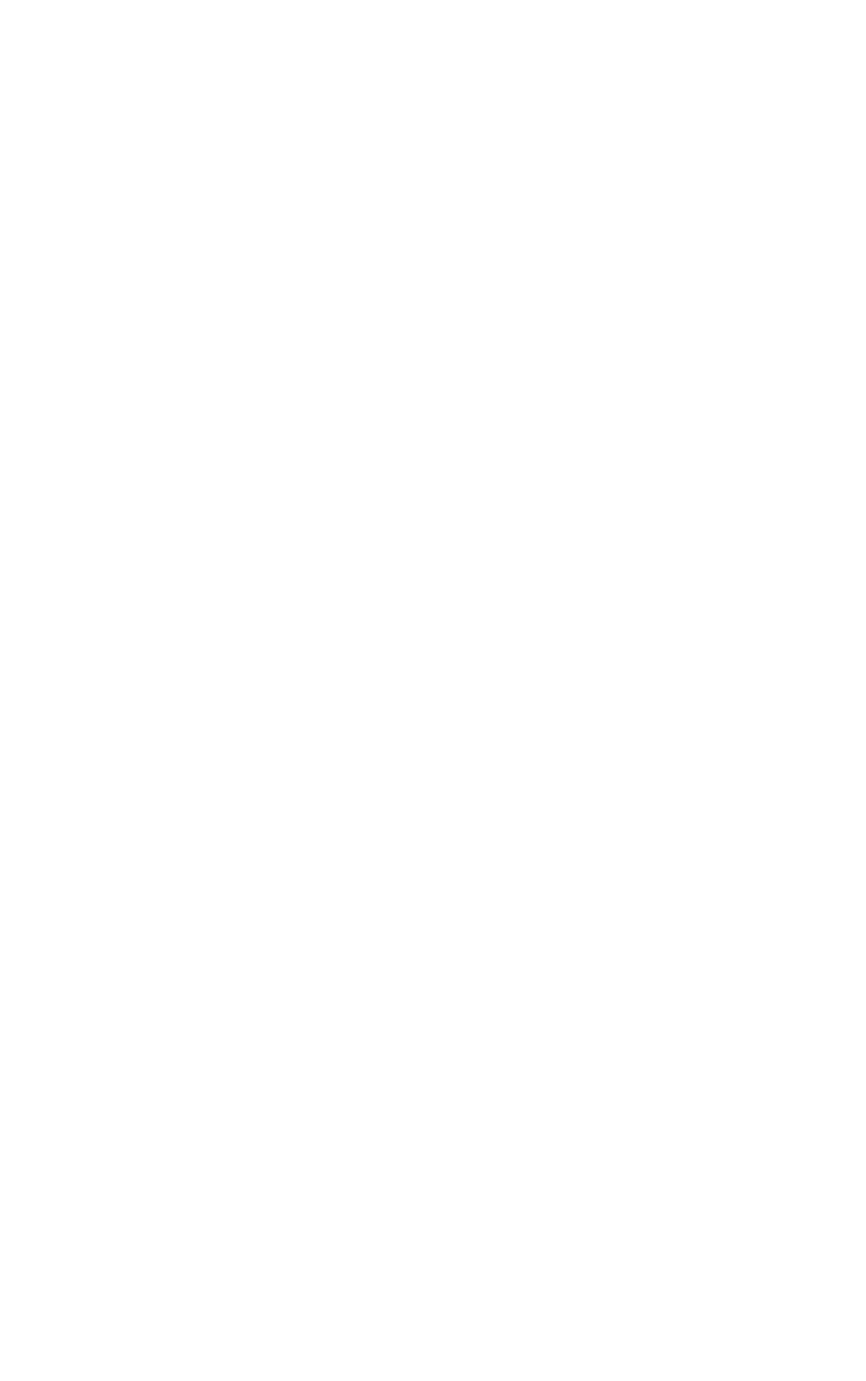
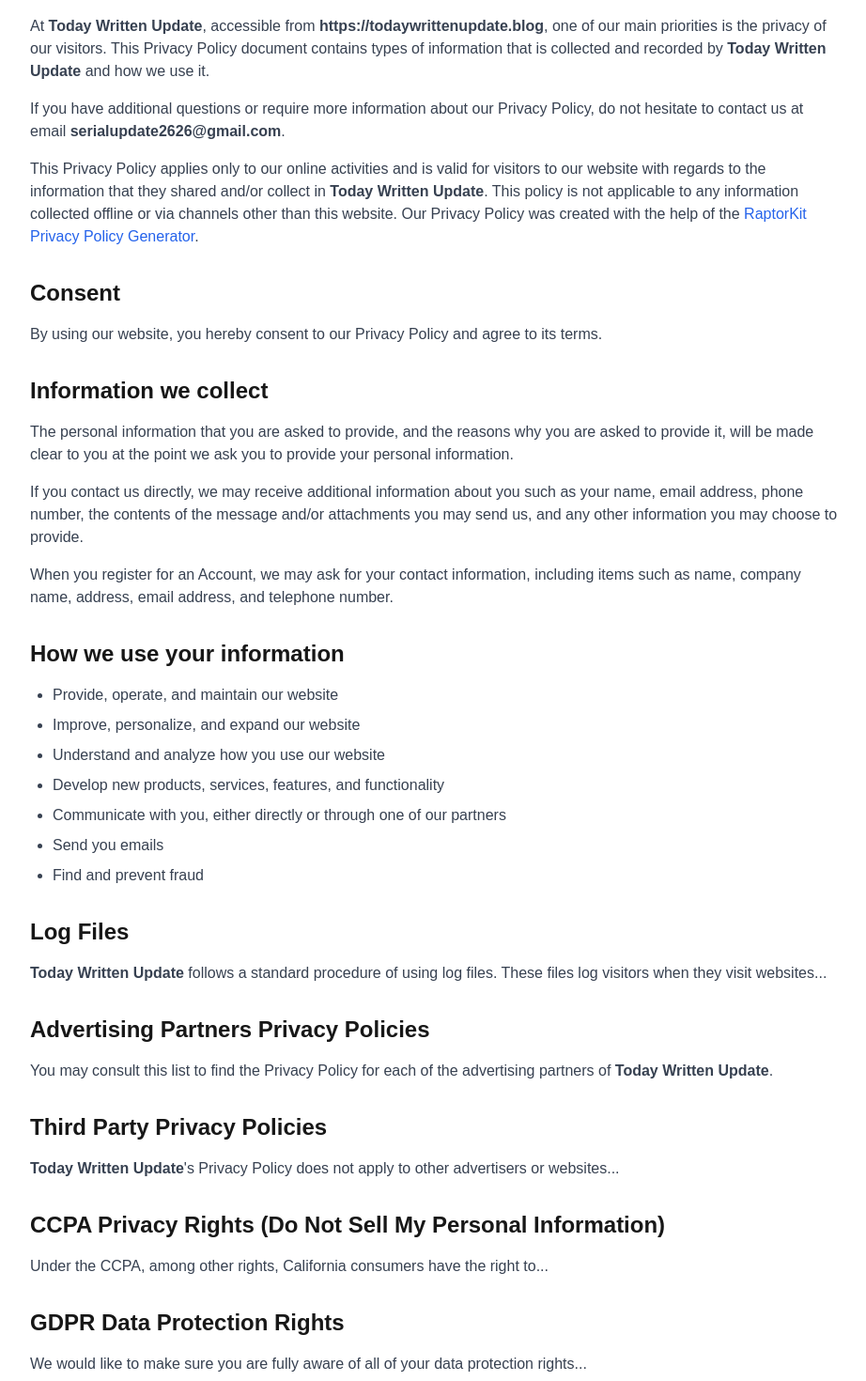
Before and after one commit to soloprime9/GasPredi, a Next.js app: page /privacy-policy in a window 1280 px wide. Before the commit this address had no page. Shown: the part 200-1670 px from the top of the page at 94% size, without its empty margins (176-1098 px from the left). Before the commit the page ends 800 px from the top, so only its background shows below. Built offline with nearby package versions, Linux system fonts and the light colour scheme.

Commit message:
Create page.jsx

```diff
--- /dev/null
+++ b/src/app/privacy-policy/page.jsx
@@ -0,0 +1,127 @@
+// src/app/privacy-policy/page.jsx
+export default function PrivacyPolicy() {
+  return (
+    <div className="max-w-4xl mx-auto px-4 py-10">
+      <h1 className="text-3xl font-bold mb-4 text-gray-900">
+        Privacy Policy for <span className="font-semibold">Today Written Update</span>
+      </h1>
+
+      <p className="mb-4 text-gray-700">
+        At <strong>Today Written Update</strong>, accessible from{" "}
+        <strong>https://todaywrittenupdate.blog</strong>, one of our main
+        priorities is the privacy of our visitors. This Privacy Policy document
+        contains types of information that is collected and recorded by{" "}
+        <strong>Today Written Update</strong> and how we use it.
+      </p>
+
+      <p className="mb-4 text-gray-700">
+        If you have additional questions or require more information about our
+        Privacy Policy, do not hesitate to contact us at email{" "}
+        <strong>serialupdate2626@gmail.com</strong>.
+      </p>
+
+      <p className="mb-4 text-gray-700">
+        This Privacy Policy applies only to our online activities and is valid
+        for visitors to our website with regards to the information that they
+        shared and/or collect in <strong>Today Written Update</strong>. This
+        policy is not applicable to any information collected offline or via
+        channels other than this website. Our Privacy Policy was created with
+        the help of the{" "}
+        <a
+          href="https://raptorkit.com/privacy-policy-generator"
+          target="_blank"
+          rel="noopener noreferrer"
+          className="text-blue-600 hover:underline"
+        >
+          RaptorKit Privacy Policy Generator
+        </a>
+        .
+      </p>
+
+      <h2 className="text-2xl font-semibold mt-8 mb-4">Consent</h2>
+      <p className="mb-4 text-gray-700">
+        By using our website, you hereby consent to our Privacy Policy and agree
+        to its terms.
+      </p>
+
+      <h2 className="text-2xl font-semibold mt-8 mb-4">Information we collect</h2>
+      <p className="mb-4 text-gray-700">
+        The personal information that you are asked to provide, and the reasons
+        why you are asked to provide it, will be made clear to you at the point
+        we ask you to provide your personal information.
+      </p>
+      <p className="mb-4 text-gray-700">
+        If you contact us directly, we may receive additional information about
+        you such as your name, email address, phone number, the contents of the
+        message and/or attachments you may send us, and any other information
+        you may choose to provide.
+      </p>
+      <p className="mb-4 text-gray-700">
+        When you register for an Account, we may ask for your contact
+        information, including items such as name, company name, address, email
+        address, and telephone number.
+      </p>
+
+      <h2 className="text-2xl font-semibold mt-8 mb-4">
+        How we use your information
+      </h2>
+      <ul className="list-disc pl-6 mb-4 text-gray-700 space-y-2">
+        <li>Provide, operate, and maintain our website</li>
+        <li>Improve, personalize, and expand our website</li>
+        <li>Understand and analyze how you use our website</li>
+        <li>Develop new products, services, features, and functionality</li>
+        <li>
+          Communicate with you, either directly or through one of our partners
+        </li>
+        <li>Send you emails</li>
+        <li>Find and prevent fraud</li>
+      </ul>
+
+      <h2 className="text-2xl font-semibold mt-8 mb-4">Log Files</h2>
+      <p className="mb-4 text-gray-700">
+        <strong>Today Written Update</strong> follows a standard procedure of
+        using log files. These files log visitors when they visit websites...
+      </p>
+
+      <h2 className="text-2xl font-semibold mt-8 mb-4">
+        Advertising Partners Privacy Policies
+      </h2>
+      <p className="mb-4 text-gray-700">
+        You may consult this list to find the Privacy Policy for each of the
+        advertising partners of <strong>Today Written Update</strong>.
+      </p>
+
+      <h2 className="text-2xl font-semibold mt-8 mb-4">
+        Third Party Privacy Policies
+      </h2>
+      <p className="mb-4 text-gray-700">
+        <strong>Today Written Update</strong>'s Privacy Policy does not apply to
+        other advertisers or websites...
+      </p>
+
+      <h2 className="text-2xl font-semibold mt-8 mb-4">
+        CCPA Privacy Rights (Do Not Sell My Personal Information)
+      </h2>
+      <p className="mb-4 text-gray-700">
+        Under the CCPA, among other rights, California consumers have the right
+        to...
+      </p>
+
+      <h2 className="text-2xl font-semibold mt-8 mb-4">
+        GDPR Data Protection Rights
+      </h2>
+      <p className="mb-4 text-gray-700">
+        We would like to make sure you are fully aware of all of your data
+        protection rights...
+      </p>
+
+      <h2 className="text-2xl font-semibold mt-8 mb-4">
+        Children's Information
+      </h2>
+      <p className="mb-4 text-gray-700">
+        Another part of our priority is adding protection for children while
+        using the internet...
+      </p>
+    </div>
+  );
+        }
```
